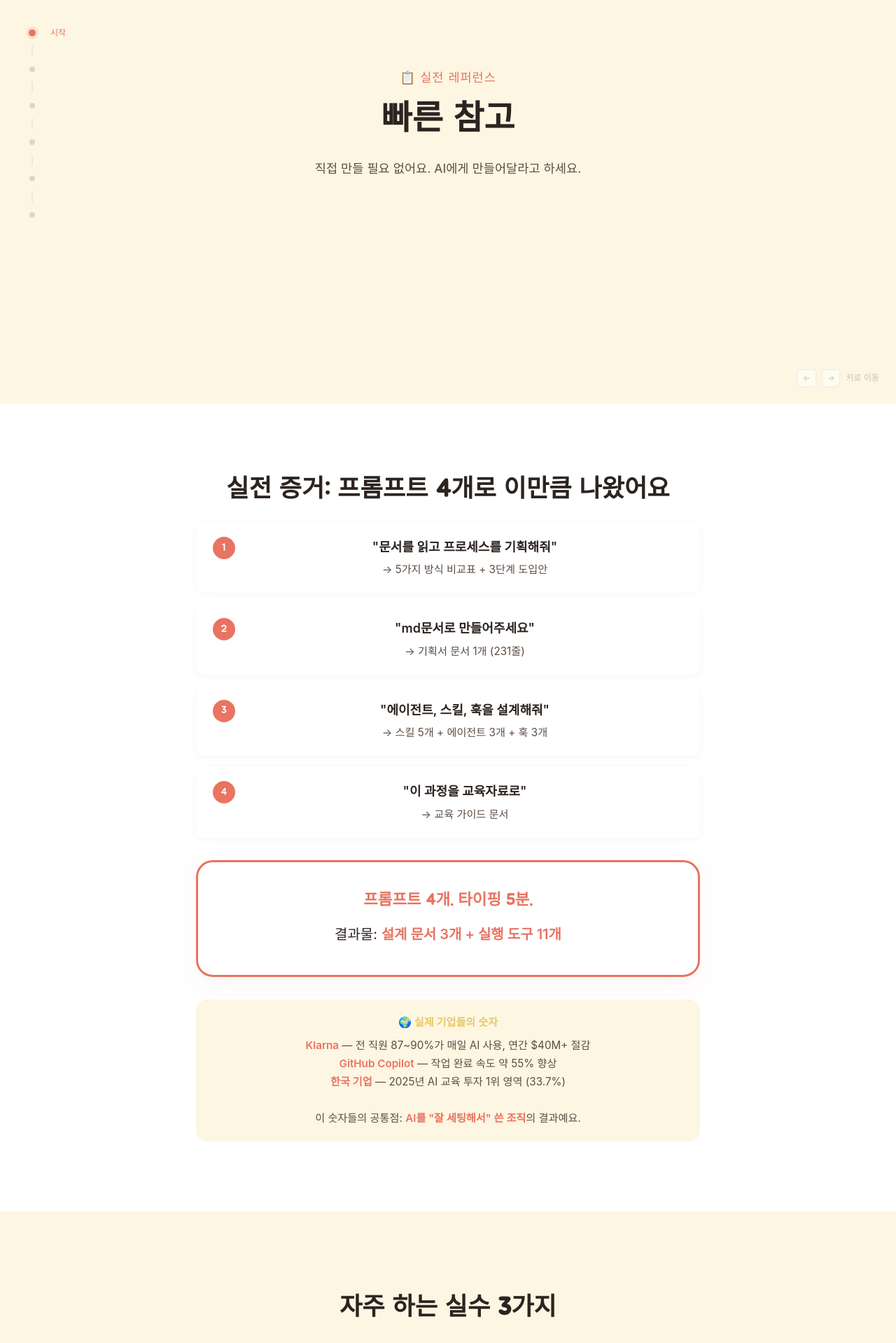
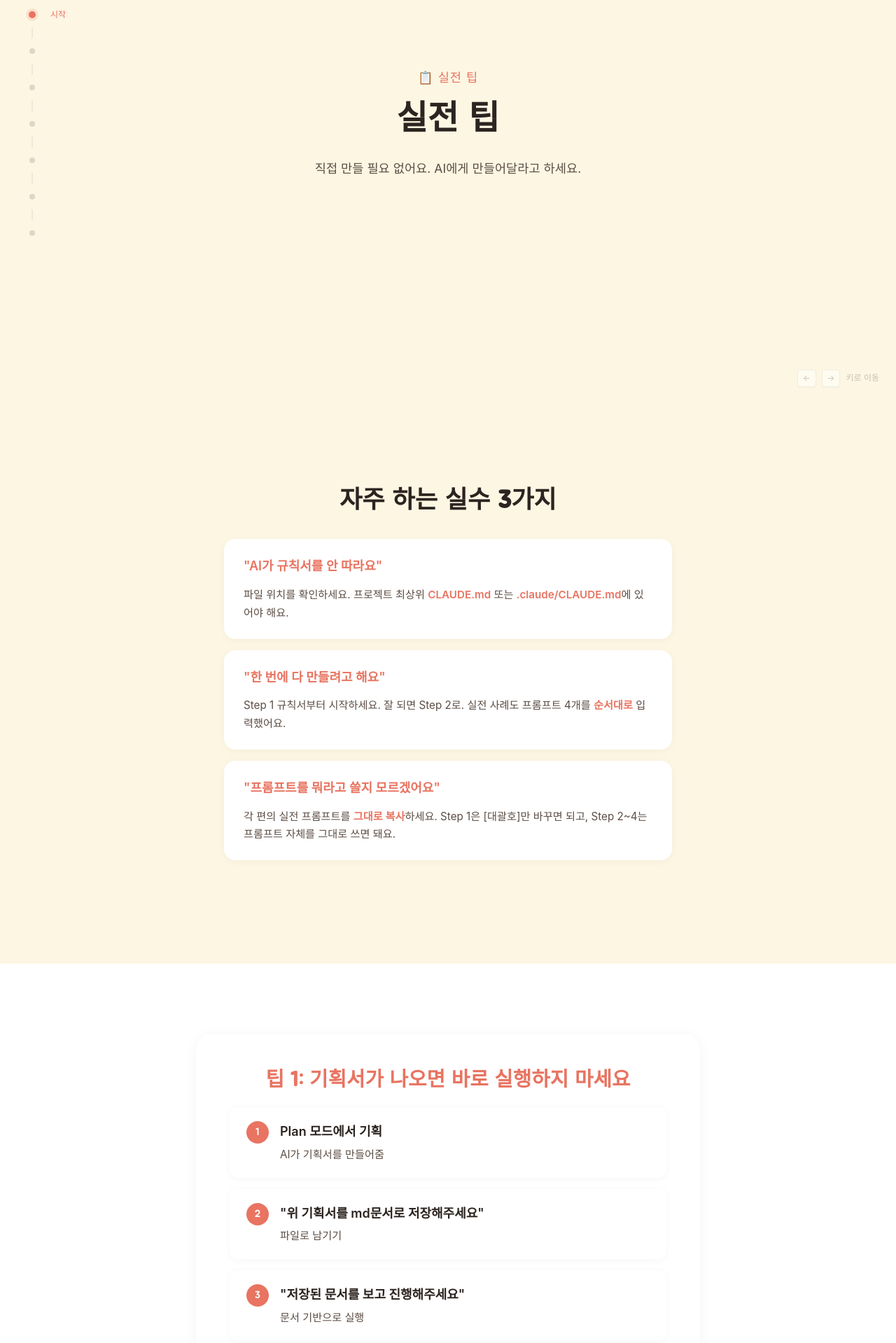
Before and after one commit to spring1826/ai-harness-engineering, a plain HTML site: page cheatsheet.html in a window 1280 px wide. Shown: the part 223-2142 px from the top of the page at 70% size. Drawn offline with Linux system fonts and the light colour scheme; a web font is replaced by a local one.

Commit message:
imp: 실전 팁 페이지 재구성 — 제목 변경, 증거 섹션 제거, 꿀팁 페이지 분리 (main)
Co-Authored-By: Claude Opus 4.6 (1M context) <noreply@anthropic.com>

```diff
--- a/cheatsheet.html
+++ b/cheatsheet.html
@@ -3,7 +3,7 @@
 <head>
   <meta charset="UTF-8">
   <meta name="viewport" content="width=device-width, initial-scale=1.0">
-  <title>실전 빠른 참고 — AI 하네스 엔지니어링</title>
+  <title>실전 팁 — AI 하네스 엔지니어링</title>
 
   <!-- Fonts -->
   <link rel="preconnect" href="https://fonts.googleapis.com">
@@ -31,7 +31,7 @@
       <a href="ep6.html" class="top-nav__ep"><span class="top-nav__ep-num">6</span><span>총정리</span></a>
       <a href="ep7.html" class="top-nav__ep"><span class="top-nav__ep-num">7</span><span>시작하기</span></a>
       <div class="top-nav__sep"></div>
-      <a href="cheatsheet.html" class="top-nav__ep top-nav__ep--cheat top-nav__ep--current"><span>📋</span><span>빠른 참고</span></a>
+      <a href="cheatsheet.html" class="top-nav__ep top-nav__ep--cheat top-nav__ep--current"><span>📋</span><span>실전 팁</span></a>
     </div>
   </nav>
 
@@ -44,11 +44,13 @@
   <nav class="progress-nav" aria-label="섹션 네비게이션">
     <a href="#cheat-title" class="nav-dot active" data-label="시작"><span></span></a>
     <div class="nav-line"></div>
-    <a href="#cheat-evidence" class="nav-dot" data-label="실전 증거"><span></span></a>
-    <div class="nav-line"></div>
     <a href="#cheat-mistakes" class="nav-dot" data-label="실수"><span></span></a>
     <div class="nav-line"></div>
-    <a href="#cheat-tips" class="nav-dot" data-label="꿀팁"><span></span></a>
+    <a href="#cheat-tip1" class="nav-dot" data-label="팁 1"><span></span></a>
+    <div class="nav-line"></div>
+    <a href="#cheat-tip2" class="nav-dot" data-label="팁 2"><span></span></a>
+    <div class="nav-line"></div>
+    <a href="#cheat-tip3" class="nav-dot" data-label="팁 3"><span></span></a>
     <div class="nav-line"></div>
     <a href="#cheat-remember" class="nav-dot" data-label="핵심"><span></span></a>
     <div class="nav-line"></div>
@@ -58,63 +60,15 @@
   <!-- ===== 타이틀 ===== -->
   <section class="ep-title bg-butter" id="cheat-title">
     <div data-animate>
-      <div class="ep-title__num">📋 실전 레퍼런스</div>
-      <h2 class="ep-title__heading">빠른 참고</h2>
+      <div class="ep-title__num">📋 실전 팁</div>
+      <h2 class="ep-title__heading">실전 팁</h2>
       <p style="color: var(--text-secondary); font-size: 1.1rem; margin-top: 8px;">
         직접 만들 필요 없어요. AI에게 만들어달라고 하세요.
       </p>
     </div>
   </section>
 
-  <!-- ===== 씬 1: 실전 증거 ===== -->
-  <section class="scene scene--center bg-white" id="cheat-evidence">
-    <div class="scene__inner">
-      <h3 class="scene__heading" data-animate>실전 증거: 프롬프트 4개로 이만큼 나왔어요</h3>
-      <div class="step-flow" data-stagger>
-        <div class="step-card">
-          <div class="step-card__num">1</div>
-          <div class="step-card__content">
-            <div class="step-card__title">"문서를 읽고 프로세스를 기획해줘"</div>
-            <div class="step-card__desc">→ 5가지 방식 비교표 + 3단계 도입안</div>
-          </div>
-        </div>
-        <div class="step-card">
-          <div class="step-card__num">2</div>
-          <div class="step-card__content">
-            <div class="step-card__title">"md문서로 만들어주세요"</div>
-            <div class="step-card__desc">→ 기획서 문서 1개 (231줄)</div>
-          </div>
-        </div>
-        <div class="step-card">
-          <div class="step-card__num">3</div>
-          <div class="step-card__content">
-            <div class="step-card__title">"에이전트, 스킬, 훅을 설계해줘"</div>
-            <div class="step-card__desc">→ 스킬 5개 + 에이전트 3개 + 훅 3개</div>
-          </div>
-        </div>
-        <div class="step-card">
-          <div class="step-card__num">4</div>
-          <div class="step-card__content">
-            <div class="step-card__title">"이 과정을 교육자료로"</div>
-            <div class="step-card__desc">→ 교육 가이드 문서</div>
-          </div>
-        </div>
-      </div>
-      <div class="definition-box" data-animate style="margin-top: 32px;">
-        <h3 style="font-size: 1.4rem;">프롬프트 4개. 타이핑 5분.</h3>
-        <p>결과물: <strong>설계 문서 3개 + 실행 도구 11개</strong></p>
-      </div>
-      <div class="tip-box" data-animate style="margin-top: 24px;">
-        <div class="tip-box__title">🌍 실제 기업들의 숫자</div>
-        <strong>Klarna</strong> — 전 직원 87~90%가 매일 AI 사용, 연간 $40M+ 절감<br>
-        <strong>GitHub Copilot</strong> — 작업 완료 속도 약 55% 향상<br>
-        <strong>한국 기업</strong> — 2025년 AI 교육 투자 1위 영역 (33.7%)<br><br>
-        이 숫자들의 공통점: <strong>AI를 "잘 세팅해서" 쓴 조직</strong>의 결과예요.
-      </div>
-    </div>
-  </section>
-
-  <!-- ===== 씬 2: 자주 하는 실수 3가지 ===== -->
+  <!-- ===== 씬 1: 자주 하는 실수 3가지 ===== -->
   <section class="scene scene--cards bg-butter" id="cheat-mistakes">
     <div class="scene__inner">
       <h3 class="scene__heading" data-animate>자주 하는 실수 3가지</h3>
@@ -141,13 +95,10 @@
     </div>
   </section>
 
-  <!-- ===== 씬 3: 꿀팁 ===== -->
-  <section class="scene scene--center bg-white" id="cheat-tips">
+  <!-- ===== 씬 2: 꿀팁 1 ===== -->
+  <section class="scene scene--center bg-white" id="cheat-tip1">
     <div class="scene__inner">
-      <h3 class="scene__heading" data-animate>꿀팁</h3>
-
-      <!-- 팁 1 -->
-      <div class="quote-card" data-animate style="margin-bottom: 32px;">
+      <div class="quote-card" data-animate>
         <h3 class="quote-card__title">팁 1: 기획서가 나오면 바로 실행하지 마세요</h3>
         <div class="step-flow" style="text-align: left; margin-top: 20px;">
           <div class="step-card">
@@ -179,8 +130,12 @@
           <strong>히스토리 관리</strong> — 언제 무엇을 기획했는지 기록
         </div>
       </div>
+    </div>
+  </section>
 
-      <!-- 팁 2 -->
+  <!-- ===== 씬 3: 꿀팁 2 ===== -->
+  <section class="scene scene--center bg-butter" id="cheat-tip2">
+    <div class="scene__inner">
       <div class="quote-card" data-animate>
         <h3 class="quote-card__title">팁 2: 진행 상태를 자동으로 관리하기</h3>
         <p style="text-align: left;">규칙서(CLAUDE.md)에 이 내용을 추가하세요:</p>
@@ -199,8 +154,12 @@
           다음에 AI를 켜면 두 파일을 먼저 읽고 스스로 파악해요.
         </div>
       </div>
+    </div>
+  </section>
 
-      <!-- 팁 3 -->
+  <!-- ===== 씬 4: 꿀팁 3 ===== -->
+  <section class="scene scene--center bg-white" id="cheat-tip3">
+    <div class="scene__inner">
       <div class="quote-card" data-animate>
         <h3 class="quote-card__title">팁 3: 팀용 하네스를 만들 때는 첫 줄이 핵심</h3>
         <p style="text-align: left;">하네스를 충분히 익힌 후, 팀 전체가 같은 품질로 결과를 받을 수 있도록 하네스를 구축할 때 이 프롬프트를 사용하세요:</p>
```
Also changed, not shown: ep1.html (+1 -1 lines), ep2.html (+1 -1 lines), ep3.html (+1 -1 lines), ep4.html (+1 -1 lines), ep5.html (+1 -1 lines), ep6.html (+1 -1 lines), ep7.html (+2 -2 lines), index.html (+1 -1 lines).
